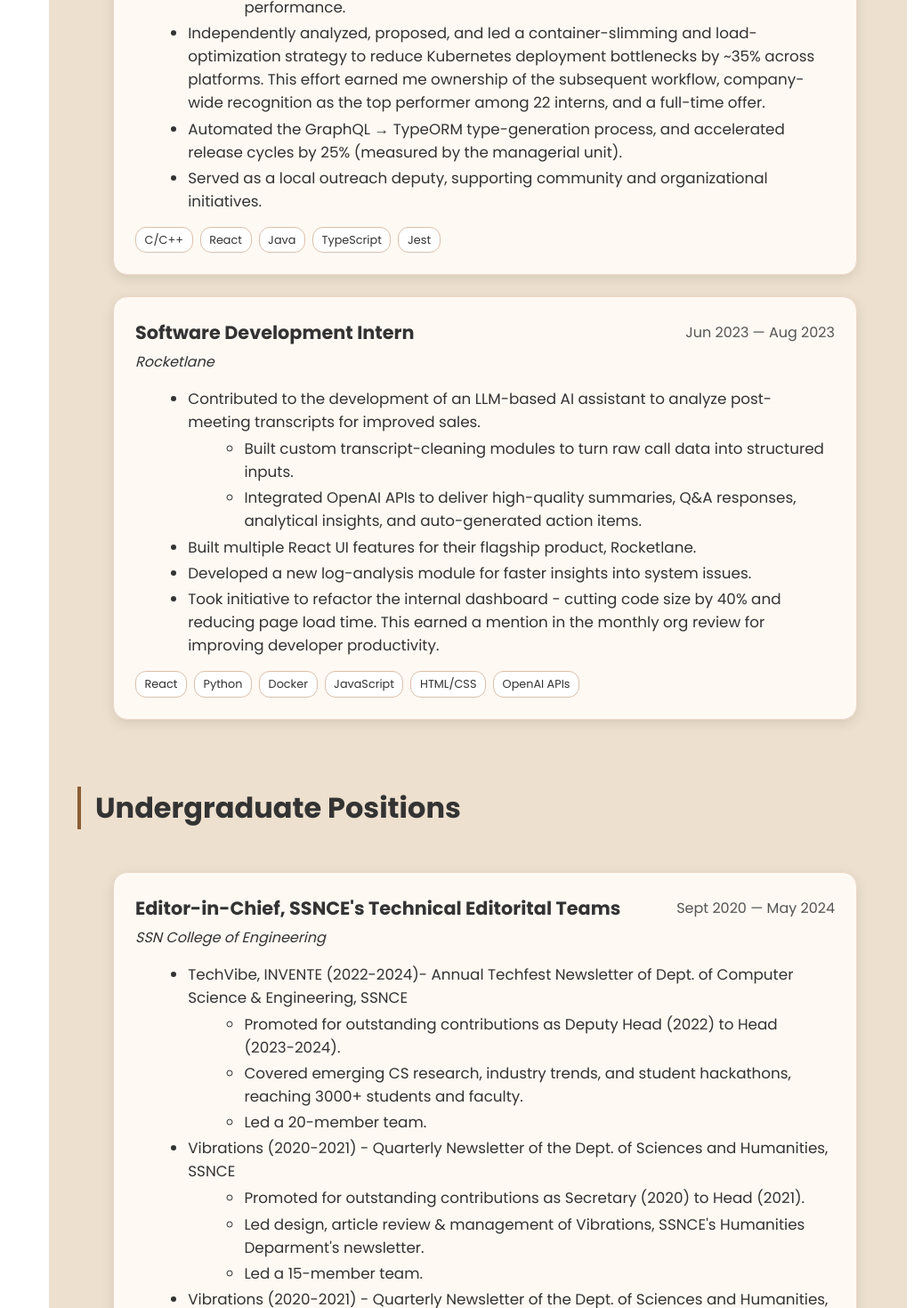
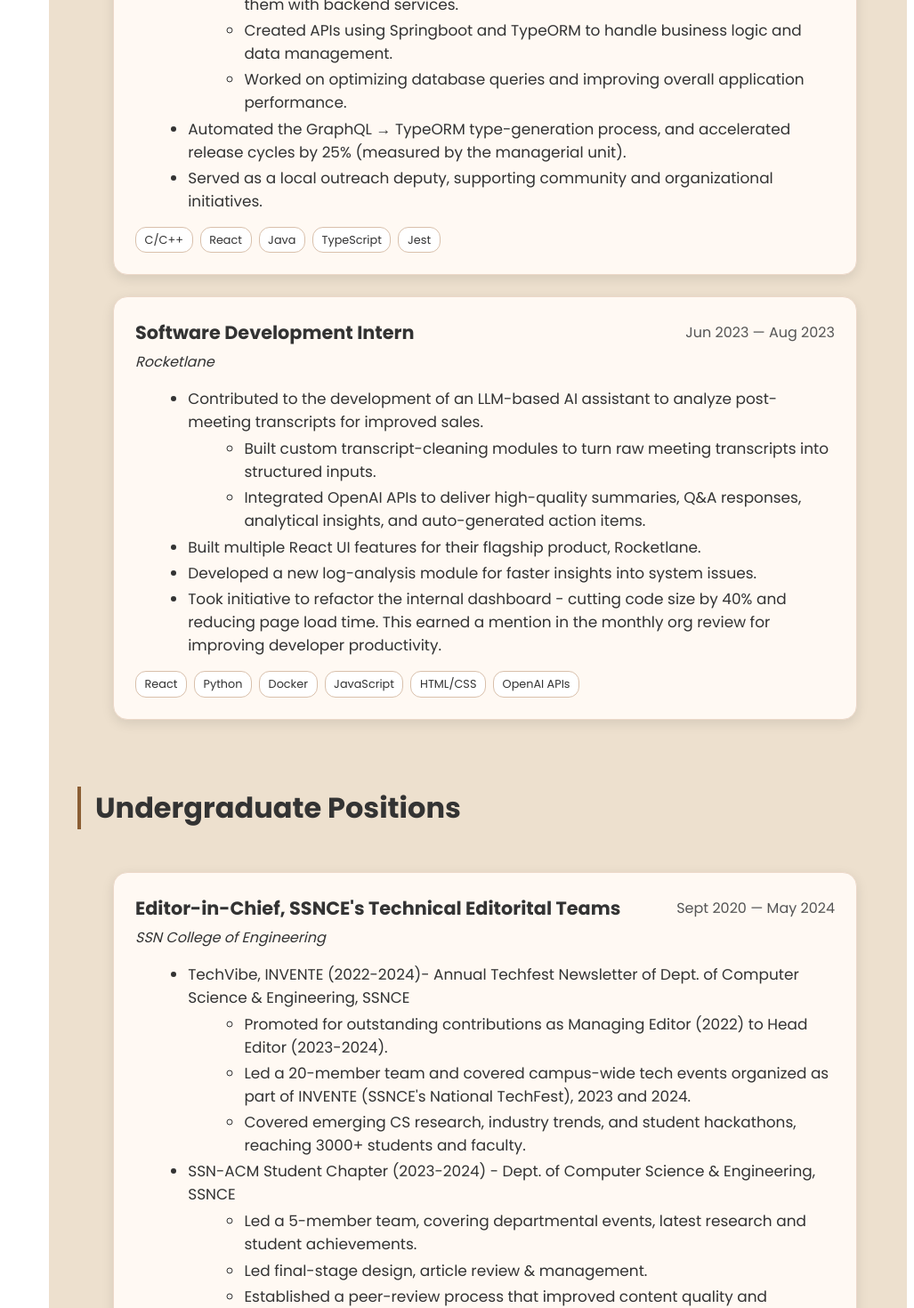
Before and after one commit to dejah22/dejah22.github.io, a React (Vite) app: page /#/work-experience in a window 1280 px wide. Shown: the part 1280-2750 px from the top of the page at 89% size, without its empty margins (253-1280 px from the left). Built offline with nearby package versions, Linux system fonts and the light colour scheme.

Commit message:
Updated bullets

```diff
--- a/src/components/WorkExperience.jsx
+++ b/src/components/WorkExperience.jsx
@@ -19,10 +19,10 @@
         ],
       },
       "Collaborated with global banking clients to deliver and scale payment engines for high-volume portfolios.",
-      "Scaled to support near real-time processing for a portfolio of 2M+ active loans, exceeding performance and reliability targets.",
+      "Contributed to scaling payment engines to support near real-time processing for a portfolio of 2M+ active loans.",
       "Modernizing legacy pipelines by re-engineering COBOL mainframe workflows to event-driven Java microservices.",
       "Mentored and trained 3 new interns for 6 months.",
-      "Actively contributed to hiring drives by serving on technical interview panels.",
+      "Served on technical interview panels and actively contributed to hiring drives.",
       "Delivered monthly engineering seminars on emerging technologies and modern problem-solving approaches.",
     ],
     section: "Recognition",
@@ -47,6 +47,7 @@
     company: "Sagent Lending Technologies",
     period: "Jan 2024 — Jun 2024",
     bullets: [
+      "Independently analyzed, proposed, and led a container-slimming and load-optimization strategy to reduce Kubernetes deployment bottlenecks by ~35% across platforms. This effort earned me ownership of the subsequent workflow, company-wide recognition as the top performer among 22 interns, and a full-time offer.",
       {
         text: "Developed multiple web-based full-stack features across 3 internal projects:",
         sub: [
@@ -55,7 +56,6 @@
           "Worked on optimizing database queries and improving overall application performance.",
         ],
       },
-      "Independently analyzed, proposed, and led a container-slimming and load-optimization strategy to reduce Kubernetes deployment bottlenecks by ~35% across platforms. This effort earned me ownership of the subsequent workflow, company-wide recognition as the top performer among 22 interns, and a full-time offer.",
       "Automated the GraphQL → TypeORM type-generation process, and accelerated release cycles by 25% (measured by the managerial unit).",
       "Served as a local outreach deputy, supporting community and organizational initiatives.",
     ],
@@ -69,7 +69,7 @@
       {
         text: "Contributed to the development of an LLM-based AI assistant to analyze post-meeting transcripts for improved sales.",
         sub: [
-          "Built custom transcript-cleaning modules to turn raw call data into structured inputs.",
+          "Built custom transcript-cleaning modules to turn raw meeting transcripts into structured inputs.",
           "Integrated OpenAI APIs to deliver high-quality summaries, Q&A responses, analytical insights, and auto-generated action items.",
         ],
       },
@@ -97,31 +97,51 @@
       {
         text: "TechVibe, INVENTE (2022-2024)- Annual Techfest Newsletter of Dept. of Computer Science & Engineering, SSNCE",
         sub: [
-          "Promoted for outstanding contributions as Deputy Head (2022) to Head (2023-2024).",
+          "Promoted for outstanding contributions as Managing Editor (2022) to Head Editor (2023-2024).",
+          "Led a 20-member team and covered campus-wide tech events organized as part of INVENTE (SSNCE's National TechFest), 2023 and 2024.",
           "Covered emerging CS research, industry trends, and student hackathons, reaching 3000+ students and faculty.",
-          "Led a 20-member team.",
+        ],
+      },
+      {
+        text: "SSN-ACM Student Chapter (2023-2024) - Dept. of Computer Science & Engineering, SSNCE",
+        sub: [
+          "Led a 5-member team, covering departmental events, latest research and student achievements.",
+          "Led final-stage design, article review & management.",
+          "Established a peer-review process that improved content quality and increased student contributions by 20%",
         ],
       },
       {
         text: "Vibrations (2020-2021) - Quarterly Newsletter of the Dept. of Sciences and Humanities, SSNCE",
         sub: [
-          "Promoted for outstanding contributions as Secretary (2020) to Head (2021).",
-          "Led design, article review & management of Vibrations, SSNCE's Humanities Deparment's newsletter.",
-          "Led a 15-member team.",
+          "Promoted for outstanding contributions as Managing Editor (2020) to Head Editor (2021).",
+          "Led final-stage design, article review & management.",
+          "Led a 15-member team, while coordinating with faculty advisors.",
+        ],
+      },
+    ],
+    tags: ["Leadership", "Content editing", "Team Management"],
+  },
+  {
+    role: "Managing Editor, SSNCE's Technical Editorital Teams",
+    company: "SSN College of Engineering",
+    period: "Sept 2020 — May 2024",
+    bullets: [
+      {
+        text: "TechVibe, INVENTE (2022-2023)- Annual Techfest Newsletter of Dept. of Computer Science & Engineering, SSNCE",
+        sub: [
+          "Promoted for outstanding contributions as Editorial Member (2021) to Managing Editor (2022-2023).",
+          "Covered campus-wide tech events organized as part of INVENTE (SSNCE's National TechFest), 2022.",
+          "Coordinated and co-supervised a 20-member team.",
         ],
       },
       {
         text: "Vibrations (2020-2021) - Quarterly Newsletter of the Dept. of Sciences and Humanities, SSNCE",
         sub: [
-          "Promoted for outstanding contributions as Secretary (2020) to Head (2021).",
-          "Led design, article review & management of Vibrations, SSNCE's Humanities Deparment's newsletter.",
-          "Led a 15-member team.",
+          "Led content review & management",
+          "Carried out pre-final article edits, technical revisions, and layout.",
+          "Coordinated and supervised a 15-member team.",
         ],
       },
-    ],
-    section: "Recognition",
-    achievements: [
-      "Promoted from Deputy Head (2022) to Head (2023) of Tech Editorial Committee.",
     ],
     tags: ["Leadership", "Content editing", "Team Management"],
   },
@@ -130,8 +150,10 @@
     company: "SSN College of Engineering",
     period: "May 2022 — May 2024",
     bullets: [
+      "Promoted from Member (2022) to Deputy Head (2023-2024) of the Machine Learning division of the college coding club.",
       "Co-conducted workshops on NLP, Computer Vision, and ML fundamentals.",
       "Mentored juniors in ML projects and Kaggle competitions.",
+      "Conducted discussions on recent ML research papers, advancements and trends.",
     ],
     tags: ["Machine Learning", "Python", "Leadership", "Workshops", "Events"],
   },
@@ -141,7 +163,8 @@
     period: "May 2021 — Jun 2022",
     bullets: [
       "Co-organized campus-wide dance events and competitions.",
-      "Coordinated annual cultural fest activities with a 20-member team",
+      "Conducted club meetings and auditions; increased outreach and voluntary teaching sessions to local communities.",
+      "Coordinated a 20-member team.",
       "Collaborated with other clubs for cultural-fests and community events.",
     ],
     tags: ["Event Management", "Cultural Activities", "Dance", "Leadership"],
--- a/src/styles/ExperienceCard.css
+++ b/src/styles/ExperienceCard.css
@@ -20,7 +20,7 @@
   margin-top: 0.25rem;
   margin-left: 1.25rem;
   list-style-type: circle;
-  font-size: clamp(0.8rem, 0.7vw + 0.5rem, 1.05rem);
+  font-size: clamp(0.8rem, 0.7vw + 0.5rem, 1.1rem);
 }
 
 .card {
@@ -63,7 +63,7 @@
   margin-left: 1rem;
   margin-bottom: 1rem;
   margin-top: 0.5rem;
-  font-size: clamp(0.8rem, 0.7vw + 0.5rem, 1.05rem);
+  font-size: clamp(0.8rem, 0.7vw + 0.5rem, 1.1rem);
 }
 
 .single-bullet {
```
